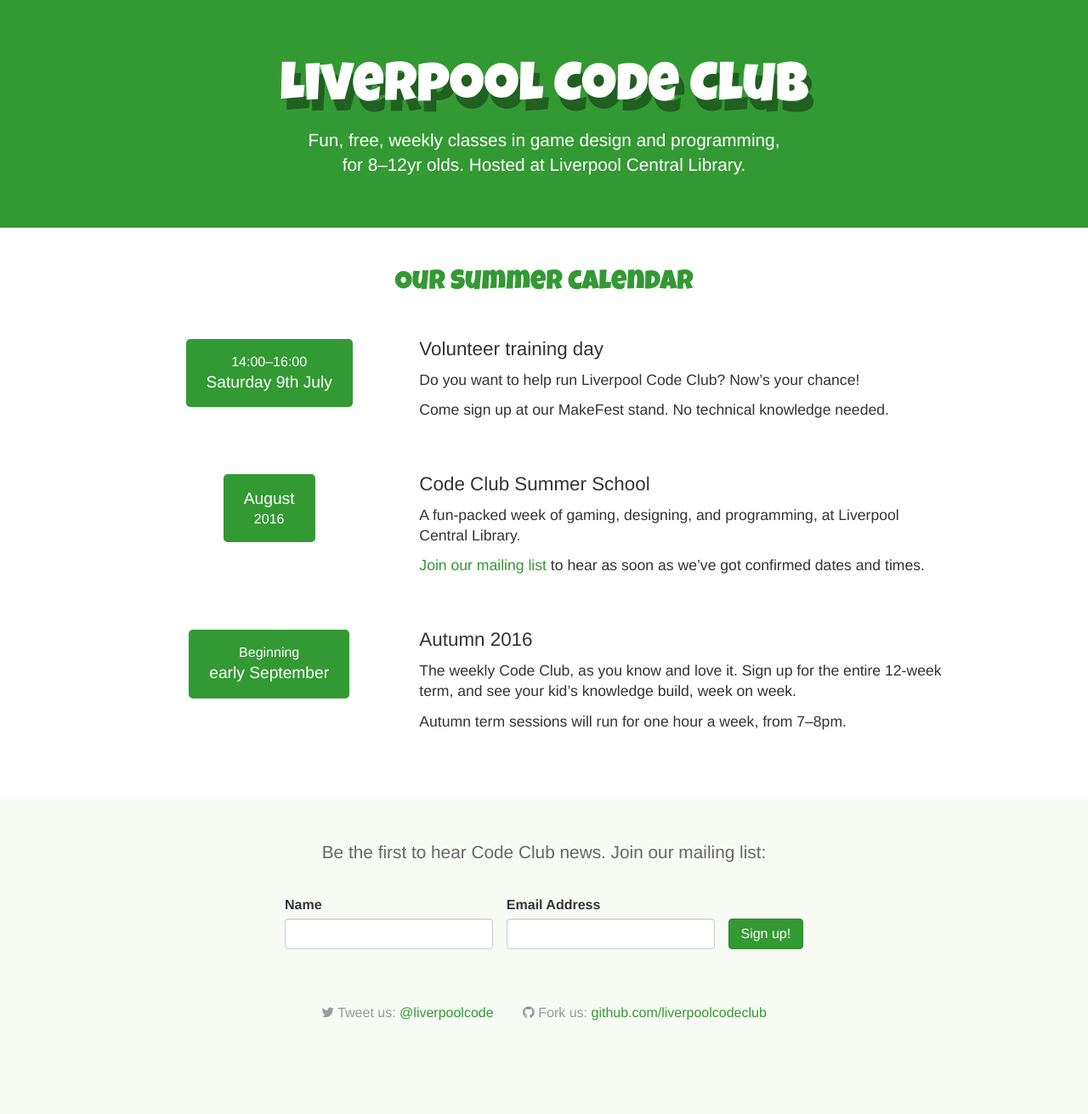
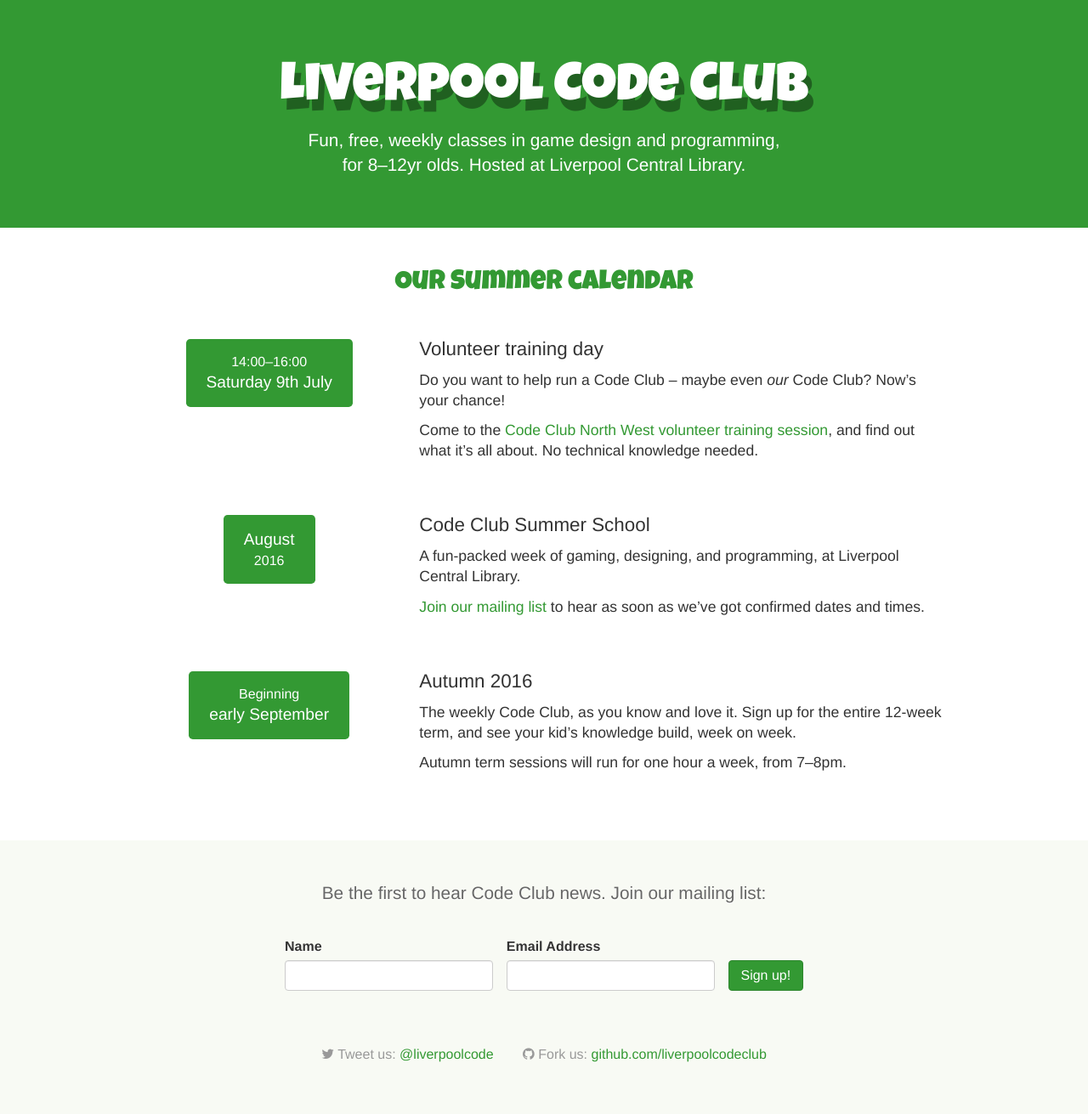
Before and after one commit to liverpoolcodeclub/liverpoolcodeclub.github.io, a Jekyll site: the page built from index.html, in a window 1280 px wide. Shown: the whole page at 85% size. Built offline with Jekyll 4.4.1, drawn with Linux system fonts in a browser that asks for light colours; before the commit the page ends 1262 px from its top, so only the background shows below that.

Commit message:
Link to volunteer training eventbrite page

```diff
--- a/index.html
+++ b/index.html
@@ -23,8 +23,8 @@
             </div>
             <div class="calendar__item__info">
                 <h2>Volunteer training day</h2>
-                <p>Do you want to help run Liverpool Code Club? Now’s your chance!</p>
-                <p>Come sign up at our MakeFest stand. No technical knowledge needed.</p>
+                <p>Do you want to help run a Code Club – maybe even <em>our</em> Code Club? Now’s your chance!</p>
+                <p>Come to the <a href="https://www.eventbrite.co.uk/e/code-club-volunteer-training-session-liverpool-tickets-25815587116">Code Club North West volunteer training session</a>, and find out what it’s all about. No technical knowledge needed.</p>
             </div>
         </div>
         <div class="calendar__item">
```
